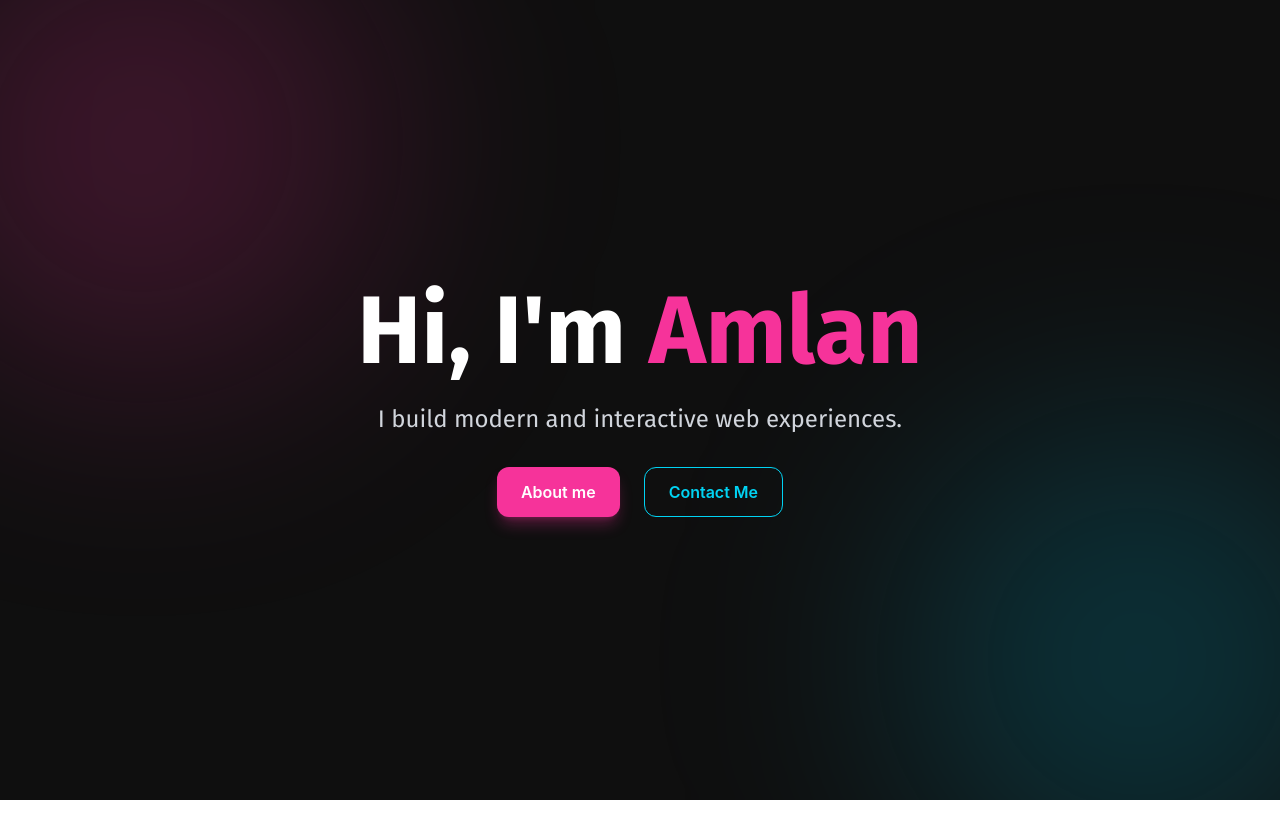
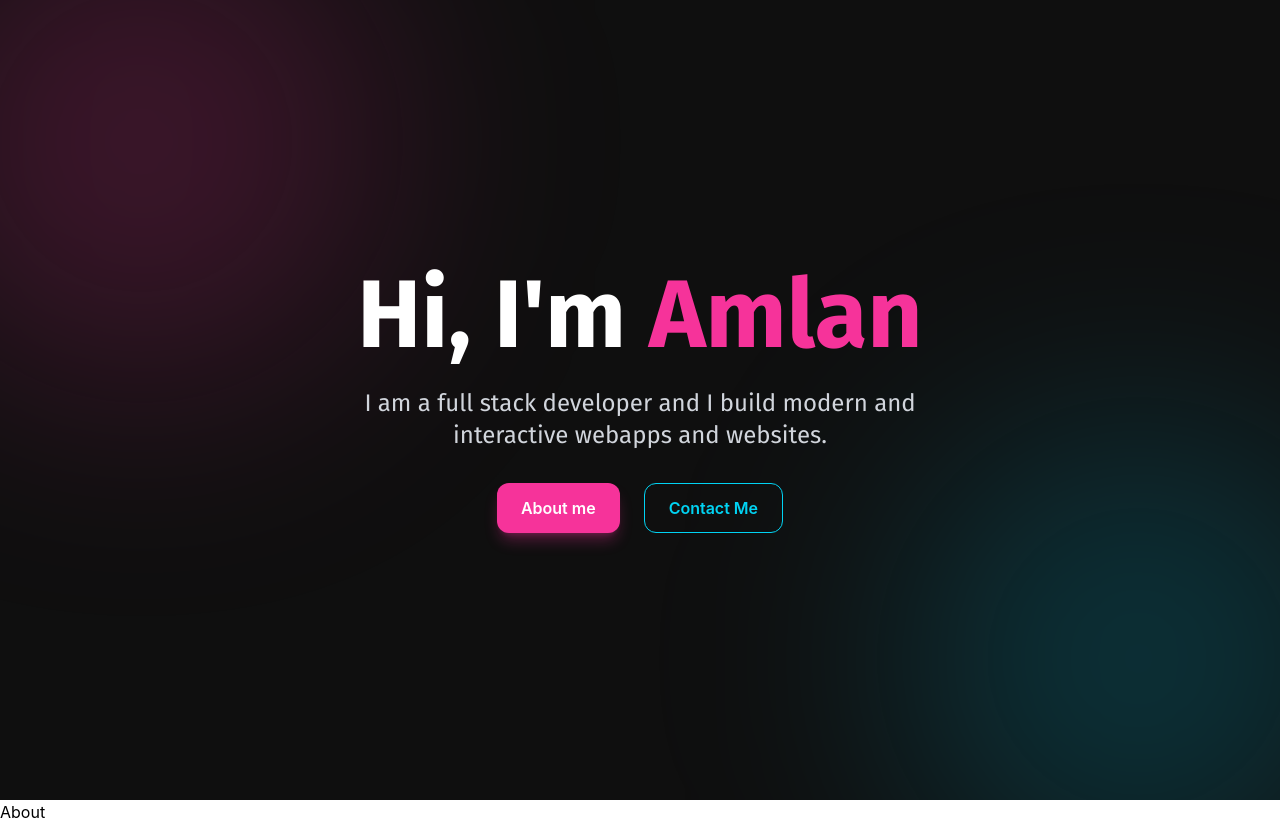
Before and after one commit to amlan09-commits/Portfolio, a React (Vite) app in the folder portfolio/: page / in a window 1280 px wide. Before the commit the page ends 800 px from the top, so only its background shows below. Built offline with nearby package versions, Linux system fonts and the light colour scheme.

Commit message:
tweaks in the hero section

```diff
--- a/portfolio/src/App.jsx
+++ b/portfolio/src/App.jsx
@@ -1,9 +1,11 @@
 import Hero from "./components/Hero.jsx"
+import About from "./components/About.jsx"
 
 const App = () => {
   return (
     <div>
       <Hero />
+      <About />
     </div>
   )
 }
--- a/portfolio/src/components/About.jsx
+++ b/portfolio/src/components/About.jsx
@@ -1,7 +1,9 @@
 
 
-export const About = () => {
+const About = () => {
   return (
     <div>About</div>
   )
 }
+
+export default About
--- a/portfolio/src/components/Hero.jsx
+++ b/portfolio/src/components/Hero.jsx
@@ -13,7 +13,7 @@ const Hero = () => {
           initial={{ opacity: 0, y: -50 }}
           animate={{ opacity: 1, y: 0 }}
           transition={{ duration: 0.8 }}
-          className="text-6xl md:text-8xl font-bold font-fira-sans"
+          className="text-6xl md:text-8xl font-bold font-fira-sans pointer-events-none"
         >
           Hi, I'm <span className="text-pink-500">Amlan</span>
         </motion.h1>
@@ -22,9 +22,9 @@ const Hero = () => {
           initial={{ opacity: 0 }}
           animate={{ opacity: 1 }}
           transition={{ delay: 0.5, duration: 0.8 }}
-          className="mt-6 text-xl md:text-2xl text-gray-300 font-fira-sans"
+          className="mt-6 text-xl md:text-2xl text-gray-300 font-fira-sans lg:max-w-[600px] mx-auto pointer-events-none"
         >
-          I build modern and interactive web experiences.
+          I am a full stack developer and I build modern and interactive webapps and websites.
         </motion.p>
 
         <motion.div
```
